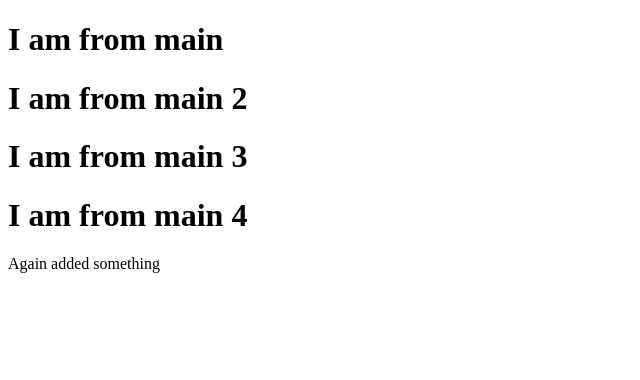
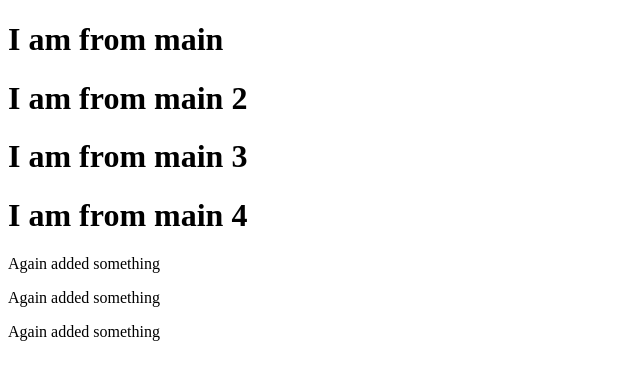
Before and after one commit to md-abdul-ahammed/git-practice, a plain HTML site: page index.html in a window 1280 px wide. Shown: the whole page, without its empty margins (0-640 px from the left). Drawn offline with Linux system fonts and the light colour scheme.

Commit message:
try-to-add-conflict

```diff
--- a/index.html
+++ b/index.html
@@ -9,6 +9,8 @@
     <h1>I am from main 3</h1>
     <h1>I am from main 4</h1>
     <p>Again added something</p>
+    <p>Again added something</p>
+    <p>Again added something</p>
   </head>
   <body></body>
 </html>
```
